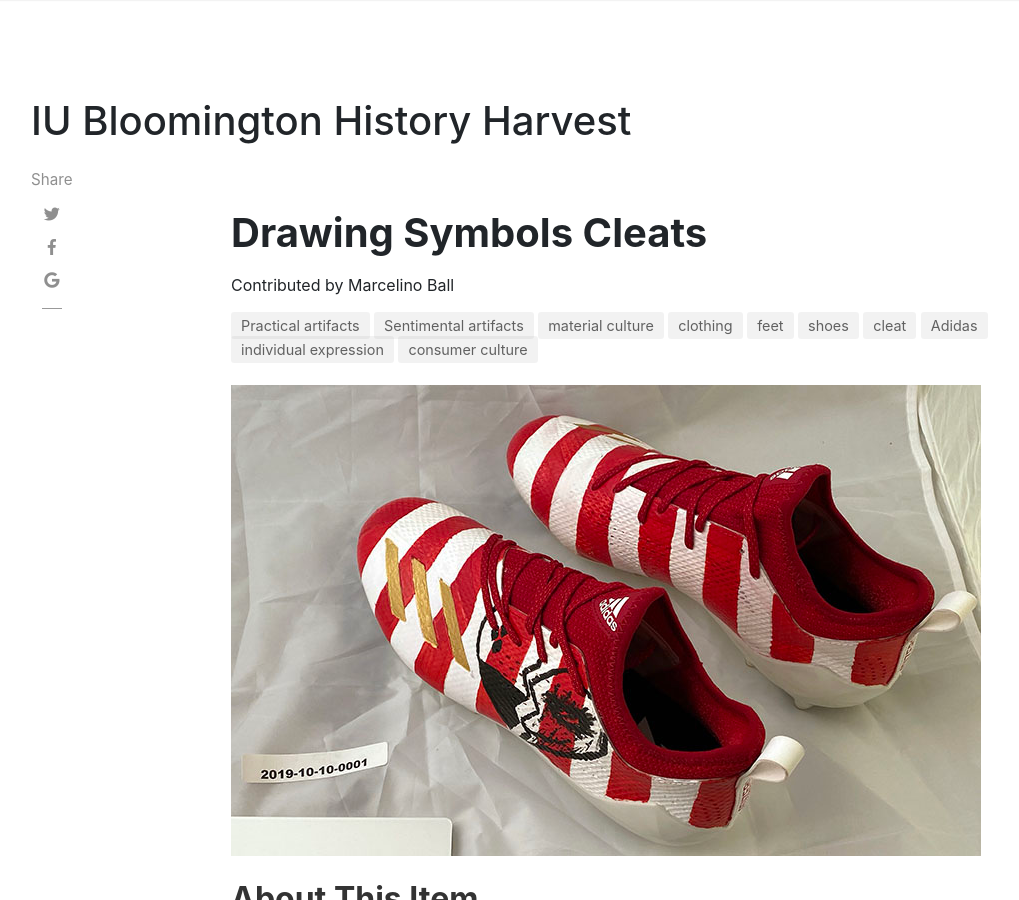
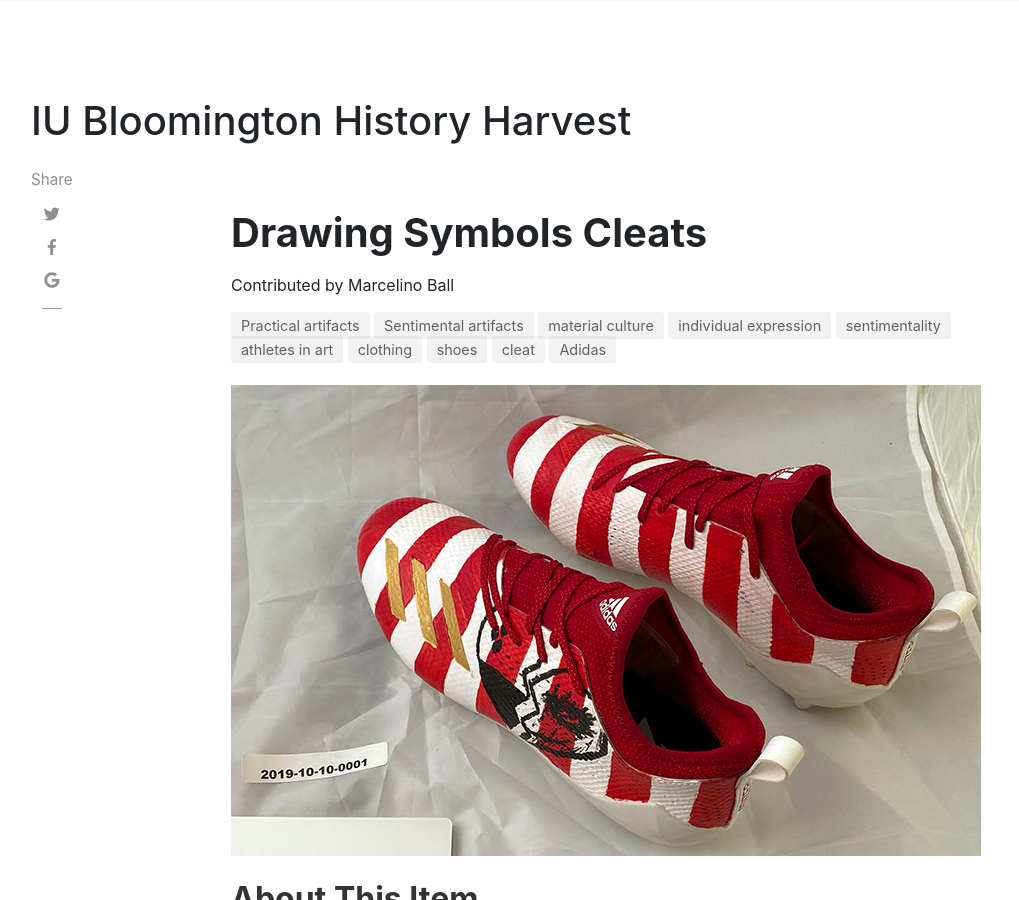
Before and after one commit to H301HistoryHarvest/H301HistoryHarvest, a Jekyll site: the page built from _items/2019-10-10-001.md, in a window 1280 px wide and 900 px high. Shown: the whole window, without its empty margins (54-1073 px from the left). Built offline with Jekyll 4.4.1, drawn with Linux system fonts in a browser that asks for light colours; nearby versions of some CDN libraries; comment, search, counter and statistics services are not loaded.

Commit message:
Update 2019-10-10-001.md

```diff
--- a/_items/2019-10-10-001.md
+++ b/_items/2019-10-10-001.md
@@ -11,7 +11,7 @@ itemdate: ca. 2019
 itemtype: Physical Object
 shortdesc: Candy-striped, spiked cleats with broken hearts on the outside painted in black. Adidas three-stripe logo has been painted gold.
 categories: [ Sentimental,Practical ]
-tags: [ material culture, clothing, feet, shoes, cleat, Adidas, individual expression, consumer culture ]
+tags: [ material culture, individual expression, sentimentality, athletes in art, clothing, shoes, cleat, Adidas ]
 ---
 
 ## About This Item
```
